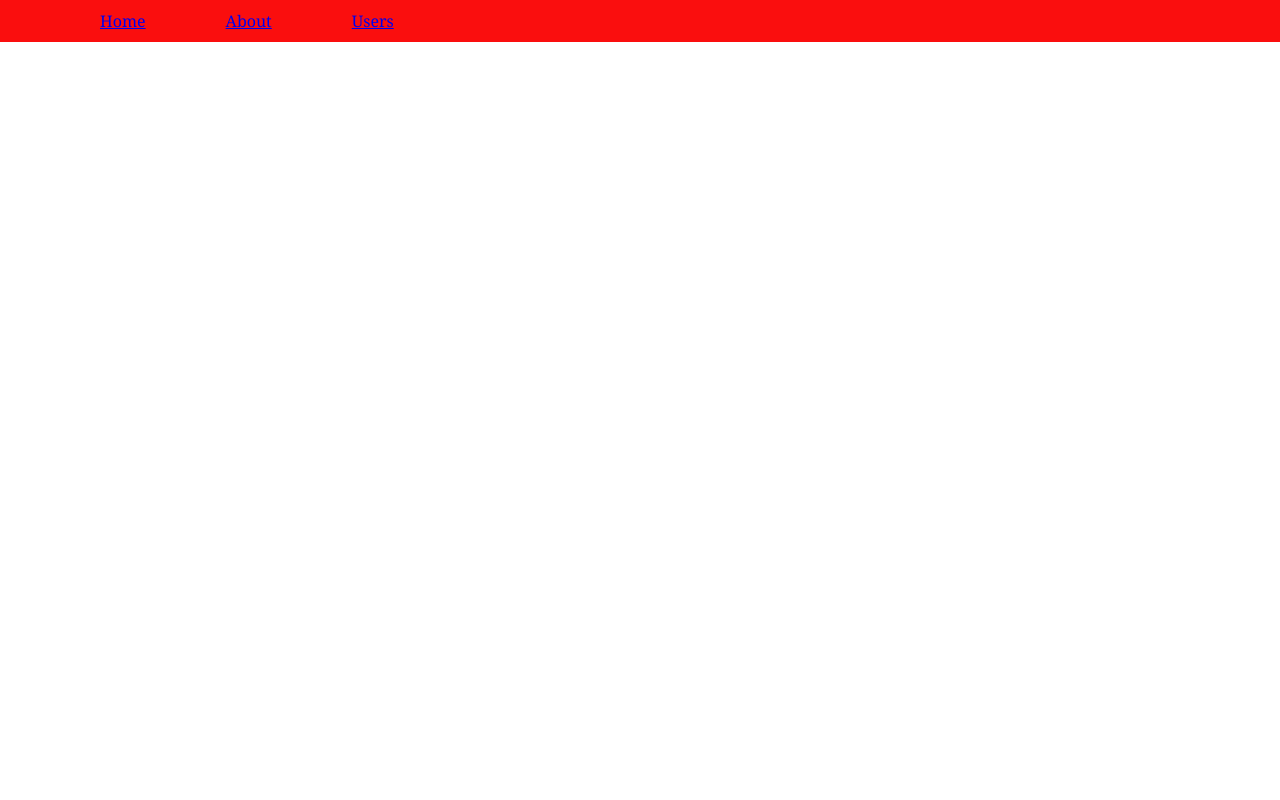
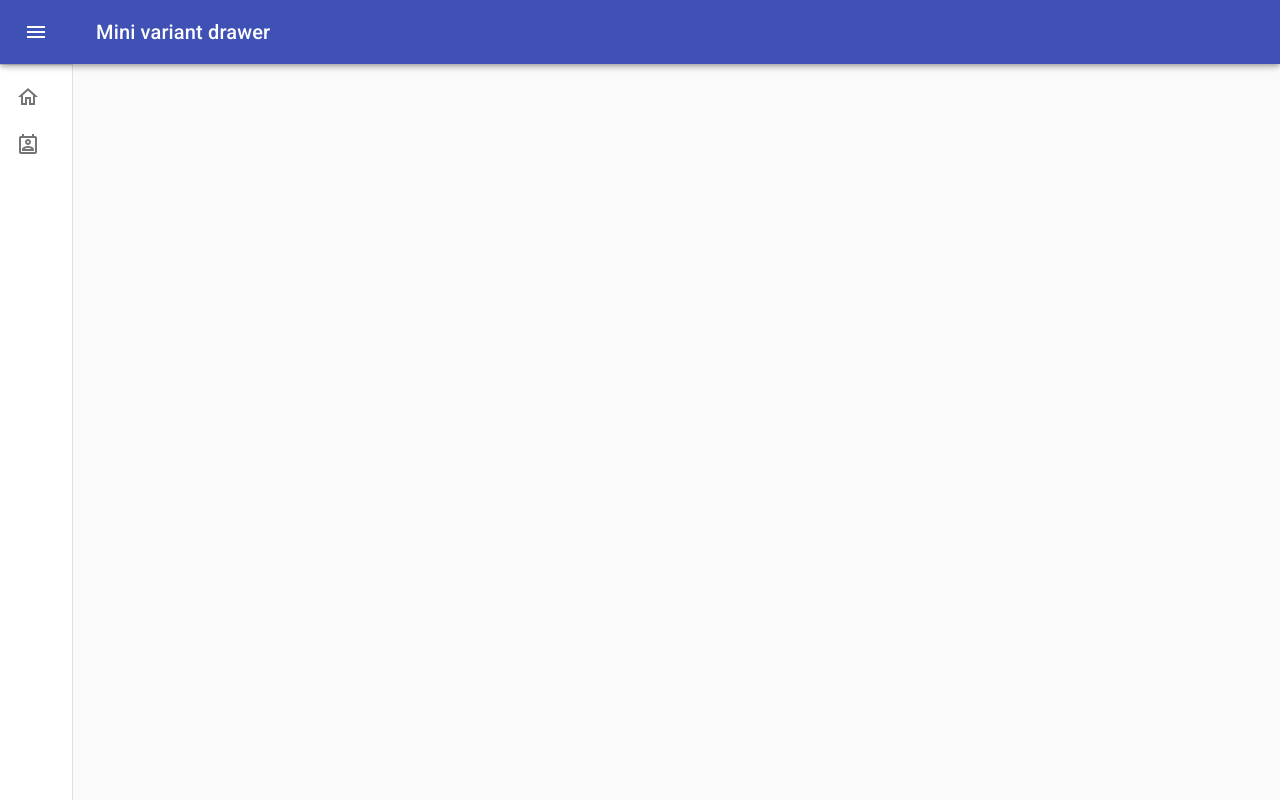
Before and after one commit to nikoskleidis/cretanTouristGuide, a React (Create React App) app: page / in a window 1280 px wide. Built offline with nearby package versions, Linux system fonts and the light colour scheme.

Commit message:
Introduce material ui. Remove react-select in favor of material-ui select

```diff
--- a/package.json
+++ b/package.json
@@ -3,15 +3,17 @@
   "version": "0.1.0",
   "private": true,
   "dependencies": {
+    "@material-ui/core": "^4.11.3",
+    "@material-ui/icons": "^4.11.2",
     "@testing-library/jest-dom": "^4.2.4",
     "@testing-library/react": "^9.3.2",
     "@testing-library/user-event": "^7.1.2",
+    "clsx": "^1.1.1",
     "google-map-react": "^2.1.9",
     "react": "^16.13.1",
     "react-dom": "^16.13.1",
     "react-router-dom": "^5.1.2",
-    "react-scripts": "3.4.1",
-    "react-select": "^3.2.0"
+    "react-scripts": "3.4.1"
   },
   "scripts": {
     "start": "react-scripts start",
--- a/public/index.html
+++ b/public/index.html
@@ -2,6 +2,7 @@
 <html lang="en">
   <head>
     <meta charset="utf-8" />
+    <link rel="stylesheet" href="https://fonts.googleapis.com/css?family=Roboto:300,400,500,700&display=swap" />
     <link rel="icon" href="%PUBLIC_URL%/favicon.ico" />
     <meta name="viewport" content="width=device-width, initial-scale=1" />
     <meta name="theme-color" content="#000000" />
--- a/src/App.js
+++ b/src/App.js
@@ -1,41 +1,14 @@
 import React from "react"
 import "./App.css"
-import { Link, Route, BrowserRouter as Router, Switch } from "react-router-dom"
-import About from "./Pages/About"
-import Home from "./Pages/Home/home"
+import { BrowserRouter as Router } from "react-router-dom"
+import Pages from "./Pages"
 
 function App() {
   return (
     <Router>
-      <div className="App__wrapper">
-        <nav>
-          <ul className="menu">
-            <Link to="/home">Home</Link>
-            <Link to="/about">About</Link>
-            <Link to="/users">Users</Link>
-          </ul>
-        </nav>
-
-        <div className="App_route_wrapper">
-          <Switch>
-            <Route path="/about">
-              <About />
-            </Route>
-            <Route path="/users">
-              <Users />
-            </Route>
-            <Route path="/home">
-              <Home />
-            </Route>
-          </Switch>
-        </div>
-      </div>
+      <Pages />
     </Router>
   )
 }
 
 export default App
-
-function Users() {
-  return <h2>Users</h2>
-}
--- a/src/Pages/Home/home.js
+++ b/src/Pages/Home/Home.js
@@ -1,6 +1,5 @@
 import React, { useState, useCallback } from "react"
 import GoogleMapReact from "google-map-react"
-import Select from "react-select"
 import Marker from "./Marker"
 import "./home.css"
 
@@ -11,10 +10,14 @@ import coffeesPOI from "../../assets/POI/coffees.json"
 
 import rethPhoto from "../../assets/cities/rethymno.png"
 import HerPhoto from "../../assets/cities/Heraklion.png"
+import ChqPhoto from "../../assets/cities/Chania.jpg"
+import AGNPhoto from "../../assets/cities/Ag.Nikolaos.jpg"
+import MySelect from "../../components/MySelect"
 
 const GOOGLE_MAP_KEY = "AIzaSyCdB68ioVna9Y-IRSRCWZ9UzQ8CAolJXe0"
 
 const poiOptions = [
+  { value: "DEFAULT", label: "All" },
   { value: "RESTAURANT", label: "Εστιατόρια" },
   { value: "CULTURE", label: "Πολιτιστικά" },
   { value: "BAR", label: "Μπαρ" },
@@ -36,19 +39,11 @@ function getPOIPlaces(POI) {
 }
 
 const cityOptions = [
-  { value: "HER", label: "Ηράκλειο" },
-  { value: "CHQ", label: "Χανιά" },
-  { value: "RETH", label: "Ρεθυμνο" },
-  { value: "AGN", label: "Αγ. Νικόλαος" }
-]
-
-
-
-const cityPhotos = [
-  { value: "HER", backgroundImage: `url(${HerPhoto})`  },
-  { value: "CHQ", label: "Χανιά" },
-  { value: "RETH", label: "Ρεθυμνο" },
-  { value: "AGN", label: "Αγ. Νικόλαος" }
+  { value: "DEFAULT", label: "All", image: rethPhoto },
+  { value: "HER", label: "Ηράκλειο", image: HerPhoto },
+  { value: "CHQ", label: "Χανιά", image: ChqPhoto },
+  { value: "RETH", label: "Ρεθυμνο", image: rethPhoto },
+  { value: "AGN", label: "Αγ. Νικόλαος", image: AGNPhoto }
 ]
 
 const cityLocations = {
@@ -93,26 +88,33 @@ const SimpleMap = () => {
   const [markerKeyClicked, setMarkerKeyClicked] = useState()
   const [selectedCity, setSelectedCity] = useState("DEFAULT")
   const [selectedPOI, setSelectedPOI] = useState("DEFAULT")
-  const [SelectedPhoto, setSelectedPhoto]= useState("DEFAULT")
+
   const onChildClickCallback = useCallback((key) => {
     setMarkerKeyClicked(key)
   }, [])
 
+  const selectedCityObj = cityOptions.find(
+    (city) => city.value === selectedCity
+  )
+
   const POI = getPOIPlaces(selectedPOI)
   return (
-    <div className="homePage" style={{ backgroundImage: `url(${rethPhoto})` }}>
-
+    <div
+      className="homePage"
+      style={{ backgroundImage: `url(${selectedCityObj.image})` }}>
       <div className="map__filters">
-        <Select
+        <MySelect
+          className={"home__city_filter"}
           options={cityOptions}
-          onChange={(val) => setSelectedCity(val ? val.value : "DEFAULT")}
-          isClearable
-
+          onChange={setSelectedCity}
+          name="City"
+          value={selectedCity}
         />
-        <Select
+        <MySelect
           options={poiOptions}
-          onChange={(val) => setSelectedPOI(val ? val.value : "DEFAULT")}
-          isClearable
+          onChange={setSelectedPOI}
+          name="Category"
+          value={selectedPOI}
         />
       </div>
       <div className="map__wrapper">
--- a/src/Pages/Home/home.css
+++ b/src/Pages/Home/home.css
@@ -16,9 +16,19 @@
 .map__filters {
    width: 300px;
    margin-right: 30px;
+   background-color: white;
+   padding: 20px;
+   border-radius: 5px;
+   display: flex;
+   flex-direction: column;
+}
+
+.home__city_filter {
+   margin-bottom: 15px !important;
+   min-width: 100px !important;
 }
 
 .map__wrapper {
    flex-grow: 1;
-   height: 500px;
+   height: 700px;
 }
--- /dev/null
+++ b/src/Pages/index.js
@@ -0,0 +1,177 @@
+import React from "react"
+import clsx from "clsx"
+import { makeStyles, useTheme } from "@material-ui/core/styles"
+import Drawer from "@material-ui/core/Drawer"
+import AppBar from "@material-ui/core/AppBar"
+import Toolbar from "@material-ui/core/Toolbar"
+import List from "@material-ui/core/List"
+import CssBaseline from "@material-ui/core/CssBaseline"
+import Typography from "@material-ui/core/Typography"
+import Divider from "@material-ui/core/Divider"
+import IconButton from "@material-ui/core/IconButton"
+import MenuIcon from "@material-ui/icons/Menu"
+import ChevronLeftIcon from "@material-ui/icons/ChevronLeft"
+import ChevronRightIcon from "@material-ui/icons/ChevronRight"
+import HomeIcon from "@material-ui/icons/HomeOutlined"
+import ProfileIcon from "@material-ui/icons/PermContactCalendarOutlined"
+import MenuItem from "../components/MenuItem"
+import { Route, Switch } from "react-router-dom"
+import About from "./About"
+import Home from "./Home/Home"
+
+const drawerWidth = 240
+
+const useStyles = makeStyles((theme) => ({
+  root: {
+    display: "flex"
+  },
+  appBar: {
+    zIndex: theme.zIndex.drawer + 1,
+    transition: theme.transitions.create(["width", "margin"], {
+      easing: theme.transitions.easing.sharp,
+      duration: theme.transitions.duration.leavingScreen
+    })
+  },
+  appBarShift: {
+    marginLeft: drawerWidth,
+    width: `calc(100% - ${drawerWidth}px)`,
+    transition: theme.transitions.create(["width", "margin"], {
+      easing: theme.transitions.easing.sharp,
+      duration: theme.transitions.duration.enteringScreen
+    })
+  },
+  menuButton: {
+    marginRight: 36
+  },
+  hide: {
+    display: "none"
+  },
+  drawer: {
+    width: drawerWidth,
+    flexShrink: 0,
+    whiteSpace: "nowrap"
+  },
+  drawerOpen: {
+    width: drawerWidth,
+    transition: theme.transitions.create("width", {
+      easing: theme.transitions.easing.sharp,
+      duration: theme.transitions.duration.enteringScreen
+    })
+  },
+  drawerClose: {
+    transition: theme.transitions.create("width", {
+      easing: theme.transitions.easing.sharp,
+      duration: theme.transitions.duration.leavingScreen
+    }),
+    overflowX: "hidden",
+    width: theme.spacing(7) + 1,
+    [theme.breakpoints.up("sm")]: {
+      width: theme.spacing(9) + 1
+    }
+  },
+  toolbar: {
+    display: "flex",
+    alignItems: "center",
+    justifyContent: "flex-end",
+    padding: theme.spacing(0, 1),
+    // necessary for content to be below app bar
+    ...theme.mixins.toolbar
+  },
+  content: {
+    flexGrow: 1,
+    padding: theme.spacing(3)
+  }
+}))
+
+const menuItems = [
+  {
+    to: "/home",
+    Icon: HomeIcon,
+    text: "Home"
+  },
+  {
+    to: "/about",
+    Icon: ProfileIcon,
+    text: "About"
+  }
+]
+
+export default function Pages() {
+  const classes = useStyles()
+  const theme = useTheme()
+  const [open, setOpen] = React.useState(false)
+
+  const handleDrawerOpen = () => {
+    setOpen(true)
+  }
+
+  const handleDrawerClose = () => {
+    setOpen(false)
+  }
+
+  return (
+    <div className={classes.root}>
+      <CssBaseline />
+      <AppBar
+        position="fixed"
+        className={clsx(classes.appBar, {
+          [classes.appBarShift]: open
+        })}>
+        <Toolbar>
+          <IconButton
+            color="inherit"
+            aria-label="open drawer"
+            onClick={handleDrawerOpen}
+            edge="start"
+            className={clsx(classes.menuButton, {
+              [classes.hide]: open
+            })}>
+            <MenuIcon />
+          </IconButton>
+          <Typography variant="h6" noWrap>
+            Mini variant drawer
+          </Typography>
+        </Toolbar>
+      </AppBar>
+      <Drawer
+        variant="permanent"
+        className={clsx(classes.drawer, {
+          [classes.drawerOpen]: open,
+          [classes.drawerClose]: !open
+        })}
+        classes={{
+          paper: clsx({
+            [classes.drawerOpen]: open,
+            [classes.drawerClose]: !open
+          })
+        }}>
+        <div className={classes.toolbar}>
+          <IconButton onClick={handleDrawerClose}>
+            {theme.direction === "rtl" ? (
+              <ChevronRightIcon />
+            ) : (
+              <ChevronLeftIcon />
+            )}
+          </IconButton>
+        </div>
+        <Divider />
+        <List>
+          {menuItems.map((item) => (
+            <MenuItem key={item.text} {...item} />
+          ))}
+        </List>
+      </Drawer>
+      <main className={classes.content}>
+        <div className={classes.toolbar} />
+        <Switch>
+          <Route path="/about">
+            <About />
+          </Route>
+          <Route path="/home">
+            <Home />
+          </Route>
+        </Switch>
+      </main>
+    </div>
+  )
+}
--- /dev/null
+++ b/src/components/MenuItem.js
@@ -0,0 +1,26 @@
+import React from "react"
+import { NavLink } from "react-router-dom"
+import { ListItem, ListItemIcon, ListItemText } from "@material-ui/core"
+
+function MenuItem(props) {
+  const { to, Icon, text } = props
+
+  const renderLink = React.useMemo(
+    () =>
+      React.forwardRef((itemProps, ref) => (
+        <NavLink to={to} ref={ref} {...itemProps} />
+      )),
+    [to]
+  )
+
+  return (
+    <ListItem button component={renderLink}>
+      <ListItemIcon>
+        <Icon />
+      </ListItemIcon>
+      <ListItemText primary={text} />
+    </ListItem>
+  )
+}
+
+export default MenuItem
--- /dev/null
+++ b/src/components/MySelect.jsx
@@ -0,0 +1,22 @@
+import React from "react"
+import { FormControl, InputLabel, MenuItem, Select } from "@material-ui/core"
+
+function MySelect({ className, name, options, onChange, value }) {
+  return (
+    <FormControl variant="outlined" className={className}>
+      <InputLabel>{name}</InputLabel>
+      <Select
+        value={value}
+        onChange={(e) => onChange(e.target.value)}
+        label={name}>
+        {options.map(({ value, label }) => (
+          <MenuItem key={value} value={value}>
+            {label}
+          </MenuItem>
+        ))}
+      </Select>
+    </FormControl>
+  )
+}
+
+export default MySelect
```
Also changed, not shown: 1 other file (tests, documents, lock files or other folders).
